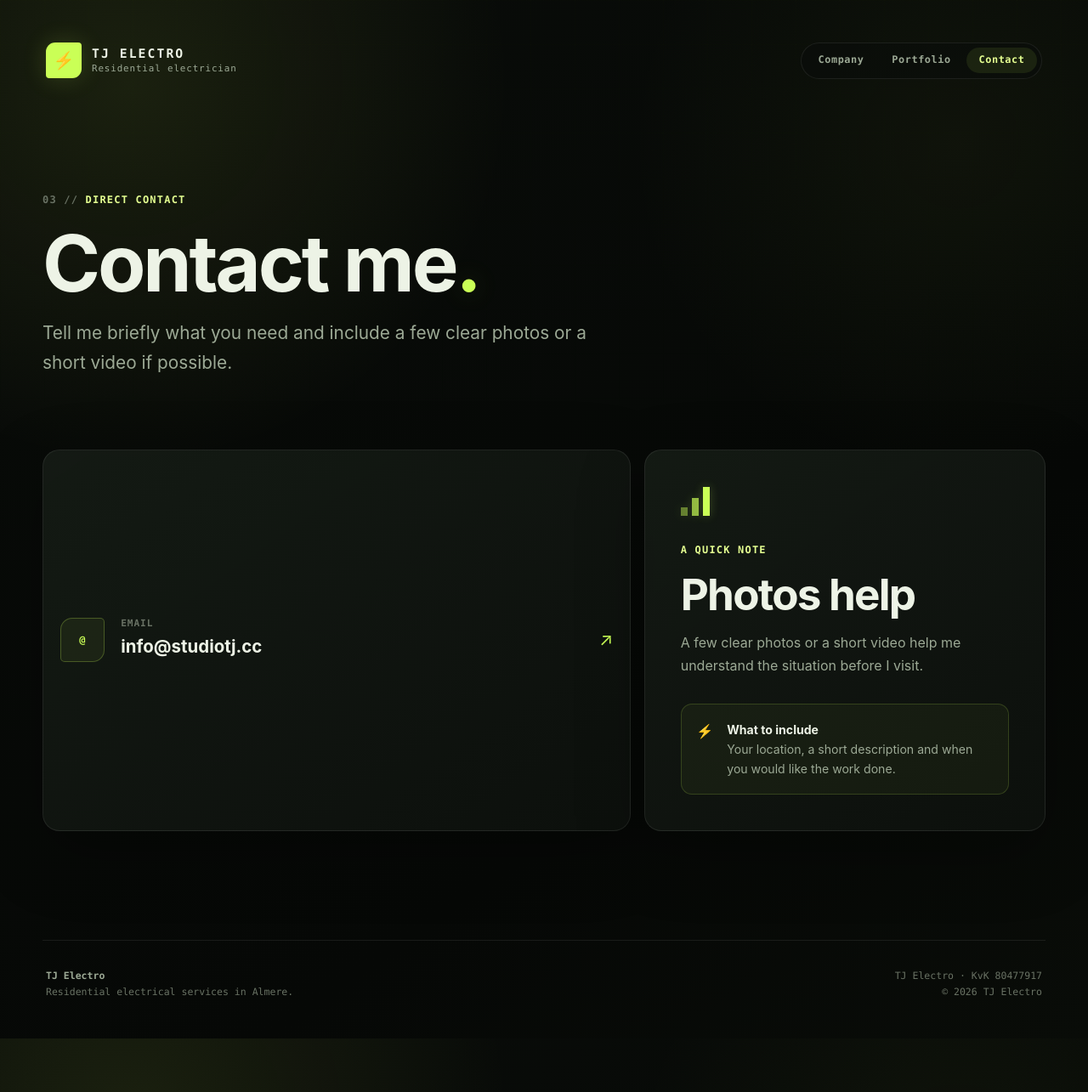
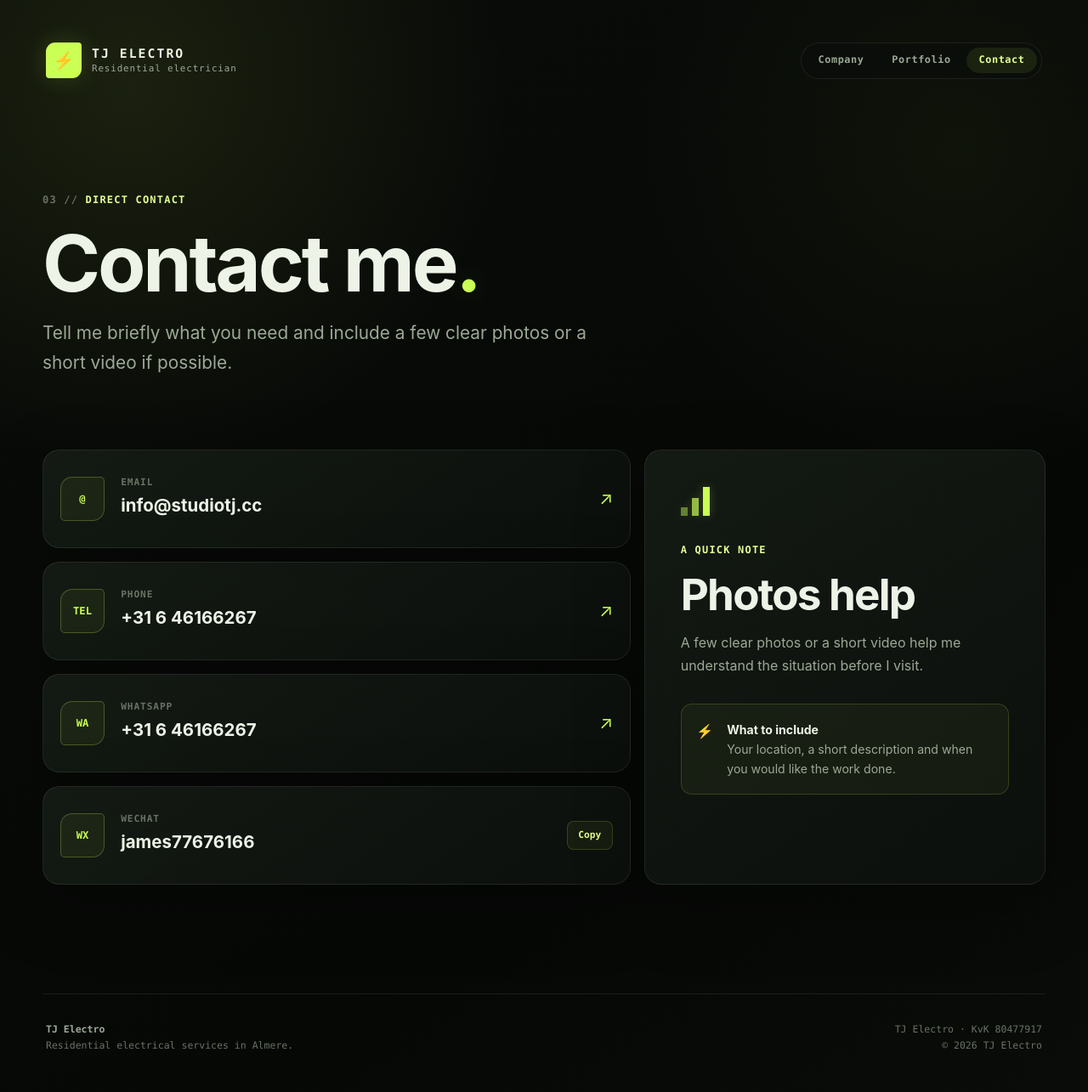
Before and after one commit to Studio-TJ/studio-tj-electrician-web, a Jekyll site: the page built from contact.html, in a window 1280 px wide. Shown: the whole page at 85% size. Built offline with Jekyll 4.4.1, drawn with Linux system fonts in a browser that asks for light colours.

Commit message:
Add public contact details

```diff
--- a/_data/contact.yml
+++ b/_data/contact.yml
@@ -5,16 +5,16 @@ email:
   address: "info@studiotj.cc"
 
 phone:
-  display: ""
-  number: ""
+  display: "+31 6 46166267"
+  number: "31646166267"
 
 # WhatsApp number must use international format with digits only, for example:
 # display: "+31 6 12345678"
 # number: "31612345678"
 whatsapp:
-  display: ""
-  number: ""
+  display: "+31 6 46166267"
+  number: "31646166267"
 
 wechat:
-  id: ""
+  id: "james77676166"
   qr_image: ""
```
